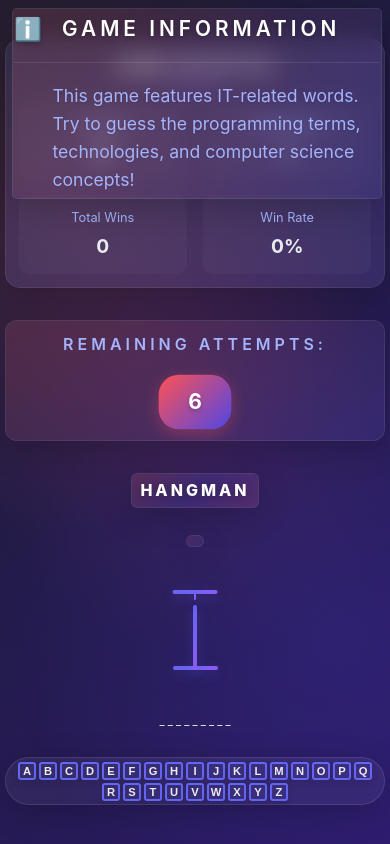
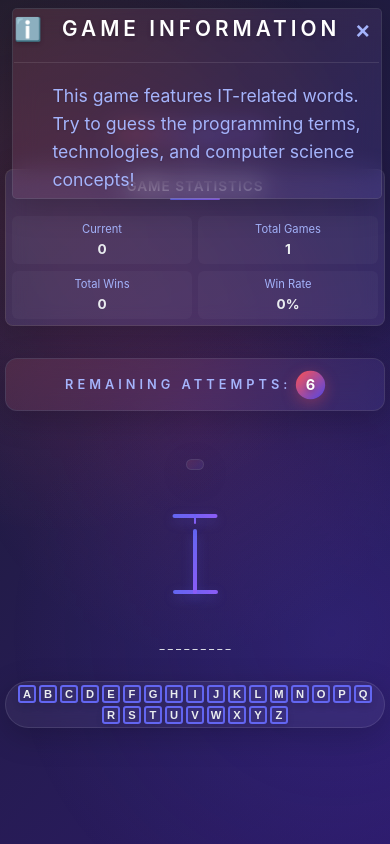
Before and after one commit to irinaholler/Hangman-Game, a React (Vite) app: page / in a window 390 px wide. Built offline with nearby package versions, Linux system fonts and the light colour scheme.

Commit message:
Improve responsiveness layout and styling

```diff
--- a/src/App.module.css
+++ b/src/App.module.css
@@ -51,46 +51,55 @@
 }
 
 .title {
-  color: #ffffff;
+  color: #fff;
   font-size: 3rem;
   margin: 0;
   text-align: center;
-  font-weight: 800;
+  font-weight: 900;
   text-transform: uppercase;
   letter-spacing: 8px;
-  text-shadow: 0 2px 10px rgba(0, 0, 0, 0.3);
   position: relative;
-  padding: 1rem 3.5rem;
-  background: rgba(255, 255, 255, 0.03);
-  border-radius: 20px;
-  border: 1px solid rgba(255, 255, 255, 0.1);
-  backdrop-filter: blur(12px);
-  box-shadow: 0 8px 32px rgba(0, 0, 0, 0.2);
-  transition: all 0.4s ease;
+  padding: 1.2rem 3.5rem 1.7rem 3.5rem;
+  background: rgba(255, 255, 255, 0.08);
+  border-radius: 24px;
+  border: 1.5px solid rgba(255, 255, 255, 0.13);
+  backdrop-filter: blur(16px);
+  box-shadow: 0 8px 32px rgba(99, 102, 241, 0.12), 0 2px 8px rgba(0,0,0,0.08);
   overflow: hidden;
+  margin-bottom: 1.5rem;
+  transition: box-shadow 0.3s, transform 0.3s;
+  background-clip: padding-box;
 }
 
-.title::before {
-  content: "";
+.title {
+  background: rgba(255,255,255,0.08);
+}
+
+.title span, .title {
+  background: linear-gradient(90deg, #ff5252 0%, #6366f1 50%, #8b5cf6 100%);
+  -webkit-background-clip: text;
+  -webkit-text-fill-color: transparent;
+  background-clip: text;
+  text-fill-color: transparent;
+}
+
+.title::after {
+  content: '';
+  display: block;
   position: absolute;
-  top: 0;
-  left: 0;
-  right: 0;
-  bottom: 0;
-  background: linear-gradient(
-    135deg,
-    rgba(255, 82, 82, 0.15),
-    rgba(79, 70, 229, 0.15),
-    rgba(236, 72, 153, 0.15)
-  );
-  z-index: -1;
-  animation: gradientFlow 12s ease infinite;
+  left: 50%;
+  bottom: 0.7rem;
+  transform: translateX(-50%);
+  width: 80px;
+  height: 4px;
+  border-radius: 2px;
+  background: linear-gradient(90deg, #ff5252 0%, #6366f1 50%, #8b5cf6 100%);
+  opacity: 0.7;
 }
 
 .title:hover {
-  transform: translateY(-4px) scale(1.02);
-  box-shadow: 0 20px 50px rgba(0, 0, 0, 0.3);
-  text-shadow: 0 0 30px rgba(255, 82, 82, 0.5);
+  box-shadow: 0 16px 48px rgba(99, 102, 241, 0.18), 0 4px 16px rgba(0,0,0,0.12);
+  transform: translateY(-2px) scale(1.03);
 }
 
 .status {
@@ -343,6 +352,7 @@
   transition: all 0.4s ease;
   box-sizing: border-box;
   word-break: break-word;
+  padding-top: 2.2rem;
 }
 
 .infoPopup::before {
@@ -400,6 +410,24 @@
   transform: translateY(-4px);
   box-shadow: 0 20px 50px rgba(0, 0, 0, 0.3);
   background: rgba(255, 255, 255, 0.04);
+}
+
+.closeButton {
+  position: absolute;
+  top: 0.5rem;
+  right: 0.7rem;
+  background: transparent;
+  border: none;
+  color: #a5b4fc;
+  font-size: 1.5rem;
+  font-weight: bold;
+  cursor: pointer;
+  z-index: 2;
+  transition: color 0.2s;
+}
+
+.closeButton:hover {
+  color: #ff5252;
 }
 
 @keyframes gradientShift {
@@ -490,9 +518,14 @@
   }
   .title {
     font-size: 1.6rem;
-    padding: 0.8rem 1.2rem;
-    letter-spacing: 3px;
-    border-radius: 12px;
+    padding: 0.8rem 1.2rem 1.2rem 1.2rem;
+    border-radius: 14px;
+    margin-bottom: 1rem;
+  }
+  .title::after {
+    width: 50px;
+    height: 3px;
+    bottom: 0.4rem;
   }
   .status {
     padding: 0.7rem 1.2rem;
@@ -530,6 +563,22 @@
     border-radius: 12px;
     font-size: 0.95rem;
   }
+  .attempts {
+    flex-direction: row;
+    align-items: center;
+    justify-content: center;
+    gap: 0.5rem;
+    font-size: 1rem;
+  }
+  .attempts span:first-child {
+    font-size: 0.95rem;
+    margin-bottom: 0;
+  }
+  .attemptsNumber {
+    font-size: 1.1rem;
+    padding: 0.3rem 0.8rem;
+    min-width: 2.2rem;
+  }
 }
 
 @media (max-width: 600px) {
@@ -565,8 +614,14 @@
   }
   .title {
     font-size: 1rem;
-    padding: 0.3rem 0.5rem;
-    border-radius: 6px;
+    padding: 0.3rem 0.5rem 0.7rem 0.5rem;
+    border-radius: 8px;
+    margin-bottom: 0.7rem;
+  }
+  .title::after {
+    width: 28px;
+    height: 2px;
+    bottom: 0.2rem;
   }
   .status {
     font-size: 0.85rem;
@@ -599,6 +654,22 @@
     font-size: 0.75rem;
     border-radius: 5px;
   }
+  .attempts {
+    flex-direction: row;
+    align-items: center;
+    justify-content: center;
+    gap: 0.3rem;
+    font-size: 0.85rem;
+  }
+  .attempts span:first-child {
+    font-size: 0.8rem;
+    margin-bottom: 0;
+  }
+  .attemptsNumber {
+    font-size: 0.9rem;
+    padding: 0.2rem 0.5rem;
+    min-width: 1.8rem;
+  }
 }
 
 .infoPopup.hidden {
--- a/src/App.tsx
+++ b/src/App.tsx
@@ -127,6 +127,7 @@ function App() {
 
   return (
     <div className={styles.app}>
+      <h1 className={styles.title}>Hangman</h1>
       <div className={styles.gameContainer}>
         <div className={styles.leftPanel}>
           <Statistics
@@ -146,7 +147,6 @@ function App() {
           )}
         </div>
         <div className={styles.mainContent}>
-          <h1 className={styles.title}>Hangman</h1>
           <div className={styles.status}>
             {gameState.status === "won" && (
               <div className={styles.message}>
@@ -175,12 +175,10 @@ function App() {
           )}
         </div>
       </div>
-      <div className={`${styles.infoPopup} ${showInfo ? styles.visible : ""}`}>
+      <div className={`${styles.infoPopup} ${!showInfo ? styles.hidden : ''}`}>
+        <button className={styles.closeButton} onClick={() => setShowInfo(false)} aria-label="Close info popup">&times;</button>
         <h3>Game Information</h3>
-        <p>
-          This game features IT-related words. Try to guess the programming
-          terms, technologies, and computer science concepts!
-        </p>
+        <p>This game features IT-related words. Try to guess the programming terms, technologies, and computer science concepts!</p>
       </div>
       {gameState.status === "won" && <Celebration isVisible={true} />}
       {showStreakCelebration && streak >= 3 && (
--- a/src/components/Statistics.module.css
+++ b/src/components/Statistics.module.css
@@ -244,18 +244,35 @@
 
 @media (max-width: 480px) {
   .statistics {
-    padding: 0.8rem;
+    padding: 0.4rem;
+    border-radius: 8px;
   }
-
   .title {
-    font-size: 1rem;
+    font-size: 0.85rem;
+    padding-bottom: 0.2rem;
   }
-
+  .statsGrid {
+    gap: 0.4rem;
+  }
+  .statItem {
+    padding: 0.3rem;
+    border-radius: 6px;
+  }
   .statValue {
-    font-size: 1.2rem;
+    font-size: 0.85rem;
   }
-
   .statLabel {
+    font-size: 0.7rem;
+    margin-bottom: 0.1rem;
+  }
+  .streakMessage {
+    margin-top: 0.4rem;
+    padding: 0.3rem;
+    border-radius: 6px;
     font-size: 0.8rem;
+    gap: 0.2rem;
+  }
+  .streakEmoji {
+    font-size: 0.9rem;
   }
 }
```
